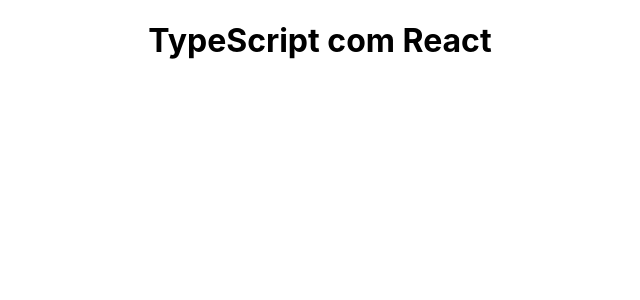
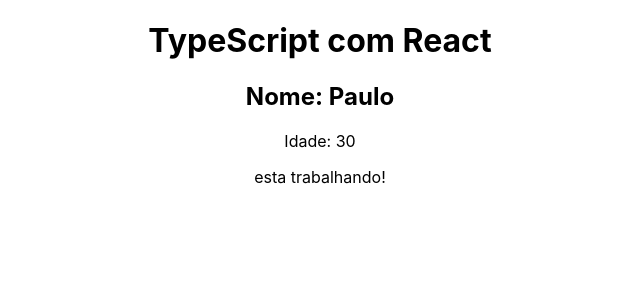
Before and after one commit to gabrielsrpp/TypeScriptCurse, a React (Create React App) app in the folder 11_react_com_ts/: page / in a window 1280 px wide. Shown: the top 300 px of the page, without its empty margins (320-960 px from the left). Built offline with nearby package versions, Linux system fonts and the light colour scheme.

Commit message:
Variaveis no React

```diff
--- a/11_react_com_ts/src/App.tsx
+++ b/11_react_com_ts/src/App.tsx
@@ -3,9 +3,19 @@ import logo from './logo.svg';
 import './App.css';
 
 function App() {
+
+// 1 - variaveis
+const name: string = "Paulo";
+const age: number = 30;
+const isWorking: boolean = true;
+
+
   return (
     <div className="App">
       <h1>TypeScript com React</h1>
+      <h2>Nome: {name}</h2>
+      <p>Idade: {age}</p>
+      {isWorking && (<p>esta trabalhando!</p>)}
     </div>
   );
 }
```
